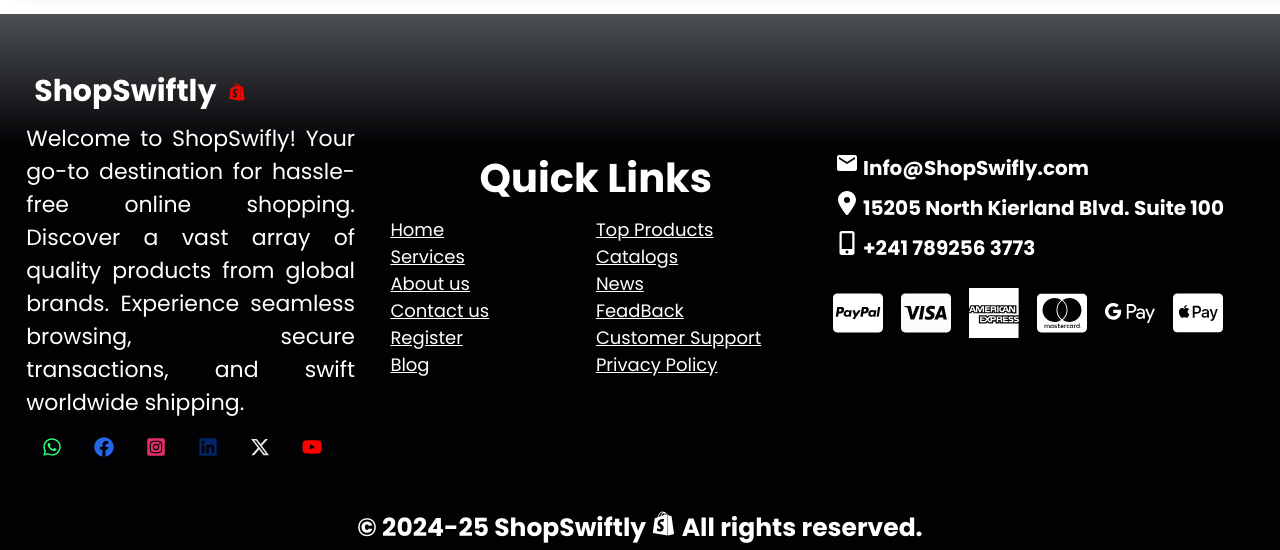
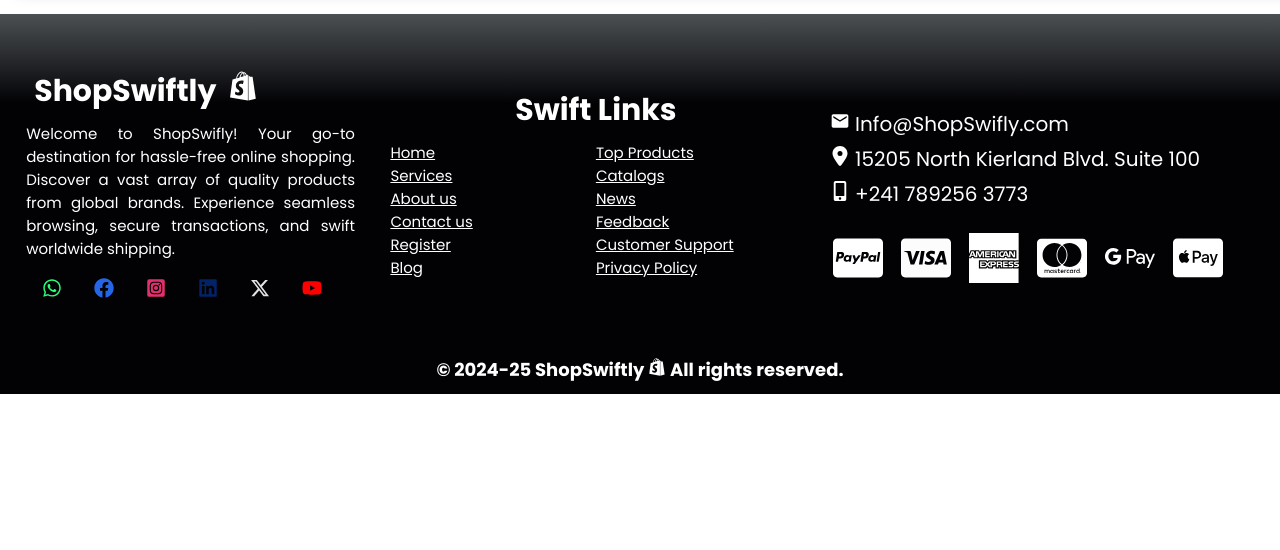
Before and after one commit to iamabd591/ShopSwiftly-Mern-Stack-Ecommerce-Project, a React (Create React App) app in the folder client/: page / in a window 1280 px wide. Shown: the part 956-1506 px from the top of the page. After the commit the page ends 1350 px from the top, so only its background shows below. Built offline with nearby package versions, Linux system fonts and the light colour scheme; the HTML template or start-up script is replaced by a standard one.

Commit message:
optimize footer component

```diff
--- a/client/src/components/layout/Footer.js
+++ b/client/src/components/layout/Footer.js
@@ -1,14 +1,12 @@
 import React from "react";
 import {
   FaShopify,
-  FaXTwitter,
   FaCcPaypal,
   FaCcVisa,
   FaCcMastercard,
   FaGooglePay,
   FaCcApplePay,
-  FaLocationDot,
-} from "react-icons/fa6";
+} from "react-icons/fa";
 import { SiAmericanexpress } from "react-icons/si";
 import { NavLink } from "react-router-dom";
 import {
@@ -20,6 +18,8 @@
   FaLinkedin,
 } from "react-icons/fa";
 import { MdEmail } from "react-icons/md";
+import { FaXTwitter, FaLocationDot } from "react-icons/fa6";
+
 export default function Footer() {
   return (
     <>
@@ -40,55 +40,28 @@
           <div className="Social">
             <ul>
               <li>
-                <div className="whatsapp icons">
-                  <FaWhatsapp />
-                </div>
+                <FaWhatsapp className="whatsapp" />
               </li>
-            </ul>
-
-            <ul>
               <li>
-                <div className="facebook icons">
-                  <FaFacebook />
-                </div>
+                <FaFacebook className="facebook" />
               </li>
-            </ul>
-
-            <ul>
               <li>
-                <div className="instagram icons">
-                  <FaInstagramSquare />
-                </div>
+                <FaInstagramSquare className="instagram" />
               </li>
-            </ul>
-
-            <ul>
               <li>
-                <div className="linked icons">
-                  <FaLinkedin />
-                </div>
+                <FaLinkedin className="linked" />
               </li>
-            </ul>
-
-            <ul>
               <li>
-                <div className="twitter icons">
-                  <FaXTwitter />
-                </div>
+                <FaXTwitter className="twitter" />
               </li>
-            </ul>
-
-            <ul>
               <li>
-                <div className="youtube icons">
-                  <FaYoutube />
-                </div>
+                <FaYoutube className="youtube" />
               </li>
             </ul>
           </div>
         </div>
         <div className="Footer-Nav">
-          <h4>Quick Links</h4>
+          <h4>Swift Links</h4>
           <div className="links-nave">
             <div className="nav">
               <ul>
@@ -124,7 +97,6 @@
                 </li>
               </ul>
             </div>
-
             <div className="nav">
               <ul>
                 <li>
@@ -144,7 +116,7 @@
                 </li>
                 <li>
                   <NavLink to="/feadback" className="nav-link">
-                    FeadBack
+                    Feedback
                   </NavLink>
                 </li>
                 <li>
@@ -166,72 +138,40 @@
             <ul>
               <li>
                 <p>
-                  <span>
-                    <MdEmail />
-                  </span>{" "}
-                  Info@ShopSwifly.com
+                  <MdEmail /> Info@ShopSwifly.com
                 </p>
               </li>
-            </ul>
-            <ul>
               <li>
                 <p>
-                  <span>
-                    <FaLocationDot />
-                  </span>{" "}
-                  15205 North Kierland Blvd. Suite 100
+                  <FaLocationDot /> 15205 North Kierland Blvd. Suite 100
                 </p>
               </li>
-            </ul>
-
-            <ul>
               <li>
                 <p>
-                  <span>
-                    <FaMobileAlt />
-                  </span>{" "}
-                  +241 789256 3773
+                  <FaMobileAlt /> +241 789256 3773
                 </p>
               </li>
             </ul>
           </div>
-
           <div className="method">
             <ul>
               <li>
-                <div className="paypal">
-                  <FaCcPaypal />
-                </div>
+                <FaCcPaypal className="paypal" />
               </li>
-
               <li>
-                <div className="visa">
-                  <FaCcVisa />
-                </div>
+                <FaCcVisa className="visa" />
               </li>
-
               <li>
-                <div className="aexpress">
-                  <SiAmericanexpress />
-                </div>
+                <SiAmericanexpress className="aexpress" />
               </li>
-
               <li>
-                <div className="mcard">
-                  <FaCcMastercard />
-                </div>
+                <FaCcMastercard className="mcard" />
               </li>
-
               <li>
-                <div className="gpay">
-                  <FaGooglePay />
-                </div>
+                <FaGooglePay className="gpay" />
               </li>
-
               <li>
-                <div className="apay">
-                  <FaCcApplePay />
-                </div>
+                <FaCcApplePay className="apay" />
               </li>
             </ul>
           </div>
--- a/client/src/index.css
+++ b/client/src/index.css
@@ -134,10 +134,14 @@
   cursor: pointer;
 }
 .info p {
-  font-size: 22px;
+  font-size: 15px;
   width: 100%;
   color: #fff;
   text-align: justify;
+}
+.info h2 span {
+  color: #fff !important;
+  font-size: 30px;
 }
 .Footer-Nav {
   width: 35%;
@@ -152,7 +156,7 @@
   height: 100%;
 }
 .Footer-Nav h4 {
-  font-size: 40px;
+  font-size: 30px;
   text-decoration: none;
   color: #fff;
   padding: 8px;
@@ -166,10 +170,10 @@
   list-style: none;
 }
 .Footer-Nav .nav ul li .nav-link {
-  color: #ffffff;
-  display: flex;
-  justify-content: space-between;
-  font-size: 18px;
+  color: #ffffff !important;
+  display: flex !important;
+  justify-content: space-between !important;
+  font-size: 15px !important;
 }
 .Footer-Nav .nav ul li .nav-link:hover {
   text-decoration: underline;
@@ -186,7 +190,7 @@
   cursor: pointer;
 }
 .youtube {
-  color: #ff0000;
+  color: #ff0000 !important;
 }
 .facebook {
   color: #2566e9;
@@ -212,13 +216,15 @@
   width: 100%;
   height: 50%;
 }
+.infomation ul {
+  margin-top: 70px;
+}
 .infomation ul li {
   list-style-type: none;
   margin: 5px;
   font-size: 20px;
 }
 .infomation ul li p {
-  font-weight: bold;
   font-size: 20px;
   color: #fff;
 }
@@ -257,7 +263,7 @@
   color: #ffffff;
 }
 .rights h4 {
-  font-size: 25px;
+  font-size: 18px;
   color: #fff;
 }
 
```
